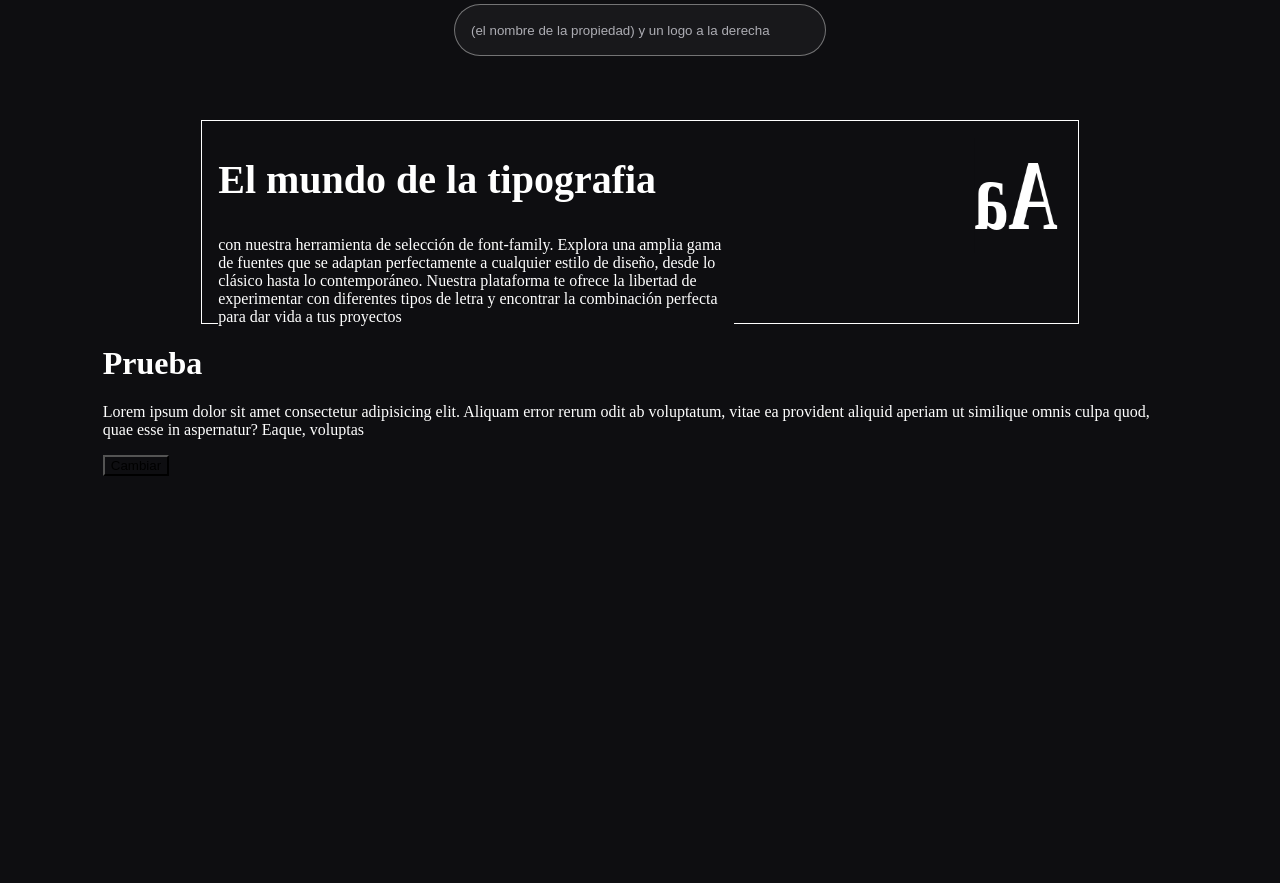
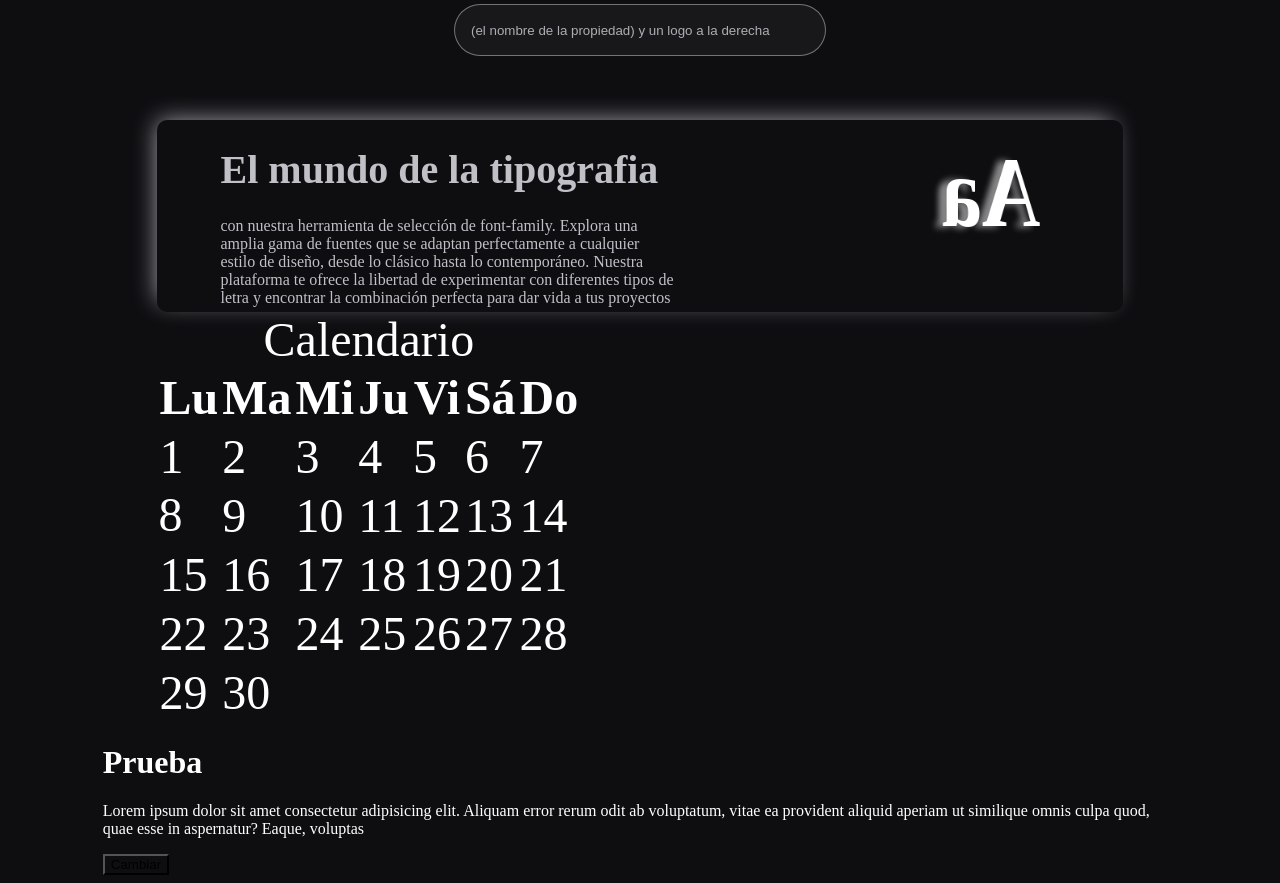
Before and after one commit to Alan-Ribeca/practicas-React, a React (Vite) app in the folder Family/fontFamily/: page / in a window 1280 px wide. Shown: the part 400-1283 px from the top of the page. Before the commit the page ends 884 px from the top, so only its background shows below. Built offline with nearby package versions, Linux system fonts and the light colour scheme; no server answers.

Commit message:
creando el grid

```diff
--- a/Family/fontFamily/src/components/grid/Container.jsx
+++ b/Family/fontFamily/src/components/grid/Container.jsx
@@ -2,6 +2,7 @@ import { GridUno } from "../gridUno/GridUno";
 import { useContext } from "react";
 import { counterContext } from "../../context/counterContext";
 import "./contenedor.scss";
+import { GridDos } from "../gridDos/GridDos";
 
 export const Container = () => {
   const { selectedFont, fontsData, randomIndex, handleClick } =
@@ -24,9 +25,13 @@ export const Container = () => {
             className="inputBuscador"
           />
         </div>
+        <section className="container">
+
         <article className="grid">
           <GridUno />
+          <GridDos />
         </article>
+        </section>
       </section>
 
       {selectedFont && (
--- a/Family/fontFamily/src/components/grid/contenedor.scss
+++ b/Family/fontFamily/src/components/grid/contenedor.scss
@@ -43,3 +43,11 @@
     }
   }
 }
+
+.container {
+  display: flex;
+  justify-content: center;
+  align-items: center;
+  width: 90%;
+  margin: 0 auto;
+}
--- /dev/null
+++ b/Family/fontFamily/src/components/gridDos/GridDos.jsx
@@ -0,0 +1,66 @@
+import "./gridDos.scss";
+
+export const GridDos = () => {
+  return (
+    <>
+      <table className="gridDos">
+        <caption className="calendario">Calendario</caption>
+        <thead className="thead">
+          <tr className="tr">
+            <th className="th">Lu</th>
+            <th className="th">Ma</th>
+            <th className="th">Mi</th>
+            <th className="th">Ju</th>
+            <th className="th">Vi</th>
+            <th className="th">Sá</th>
+            <th className="th">Do</th>
+          </tr>
+        </thead>
+        <tbody>
+          <tr className="tr">
+            <td className="th">1</td>
+            <td className="th">2</td>
+            <td className="th">3</td>
+            <td className="th">4</td>
+            <td className="th">5</td>
+            <td className="th">6</td>
+            <td className="th">7</td>
+          </tr>
+          <tr className="tr">
+            <tb className="th">8</tb>
+            <td className="th">9</td>
+            <td className="th">10</td>
+            <td className="th">11</td>
+            <td className="th">12</td>
+            <td className="th">13</td>
+            <td className="th">14</td>
+          </tr>
+          <tr className="tr">
+            <td className="th">15</td>
+            <td className="th">16</td>
+            <td className="th">17</td>
+            <td className="th">18</td>
+            <td className="th">19</td>
+            <td className="th">20</td>
+            <td className="th">21</td>
+          </tr>
+          <tr className="tr">
+            <td className="th">22</td>
+            <td className="th">23</td>
+            <td className="th">24</td>
+            <td className="th">25</td>
+            <td className="th">26</td>
+            <td className="th">27</td>
+            <td className="th">28</td>
+          </tr>
+          <tr className="tr">
+            <td className="th">29</td>
+            <td className="th">30</td>
+            <td className="th"></td>
+            <td className="th"></td>
+          </tr>
+        </tbody>
+      </table>
+    </>
+  );
+};
--- a/Family/fontFamily/src/components/gridUno/gridUno.scss
+++ b/Family/fontFamily/src/components/gridUno/gridUno.scss
@@ -3,32 +3,45 @@
     transform: rotateY(360deg);
   }
 }
+@keyframes girar {
+  0% {
+    transform: rotate(0deg); // La línea comienza en la posición inicial
+  }
+  100% {
+    transform: rotate(360deg); // La línea completa un giro completo
+  }
+}
 
 .gridUno {
-  height: 200px;
-  width: 80%;
-  margin: 0 auto;
+  height: 190px;
   position: relative;
-  padding: 0.1rem 0 0 1rem;
-  border: 1px solid white;
+  padding: 0.1rem 0 0 2rem;
+  border-radius: 10px;
+  box-shadow: -5px -5px 25px -6px rgba(208, 208, 216, 0.808);
+  overflow: hidden;
+  color: rgba(208, 208, 216, 0.918);
 
   .h2GridUno {
     font-size: 2.5rem;
+    margin: 1.5rem 0 0 2rem;
   }
 
   .pGridUno {
     font-size: 1rem;
     width: 60%;
+    text-wrap: balance;
+    margin: 1.5rem 0 0 2rem;
   }
 }
 
 .rotacion {
   position: absolute;
-  bottom: -15%;
-  left: 86%;
+  bottom: -20%;
+  left: 80%;
   font-size: 100px;
   font-weight: bold;
   color: #ffffff;
   animation: rotateX 4s linear infinite;
   transform-style: preserve-3d;
+  text-shadow: 10px 1px 7px rgba(255, 255, 255, 0.5);
 }
```
Also changed, not shown: Family/fontFamily/src/components/gridDos/gridDos.scss (added).
